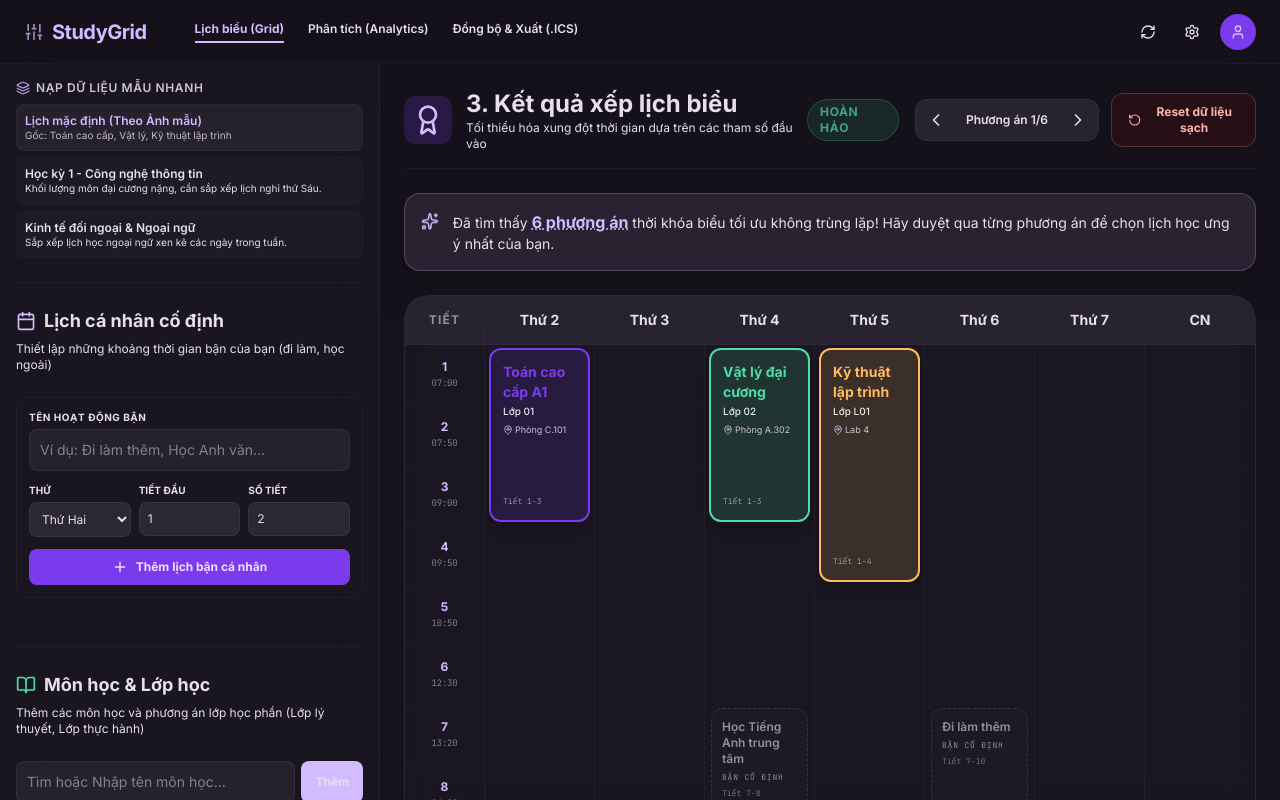
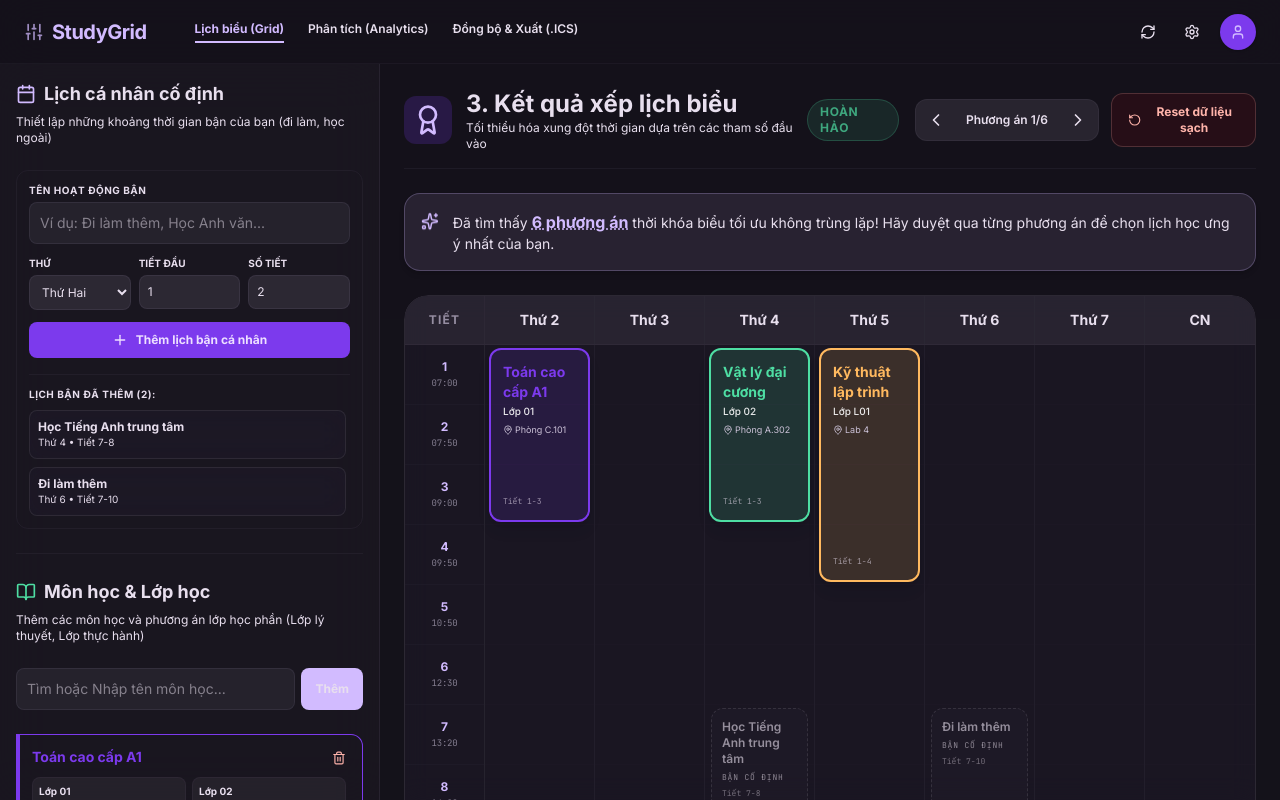
Before and after one commit to NGUYEN0205/WebLapLichV2, a React (Vite) app: page / in a window 1280 px wide. Built offline with nearby package versions, Linux system fonts and the light colour scheme.

Commit message:
feat(sidebar): remove preset data loader
Simplify the sidebar interface by removing the static preset loading section to improve UI focus.

```diff
--- a/src/components/Sidebar.tsx
+++ b/src/components/Sidebar.tsx
@@ -174,36 +174,6 @@ export const Sidebar: React.FC<SidebarProps> = ({
   return (
     <aside className="w-full lg:w-[380px] bg-brand-surface/60 backdrop-blur-xl border-r border-[#4a4455]/30 shadow-2xl flex flex-col p-4 gap-6 overflow-y-auto pb-24 h-full shrink-0">
 
-      {/* PRESETS LOADER */}
-      <div className="flex flex-col gap-2">
-        <label className="text-xs font-semibold text-brand-on-primary-container tracking-wider uppercase flex items-center gap-1.5 opacity-85">
-          <Layers className="w-3.5 h-3.5 text-brand-primary" />
-          Nạp dữ liệu mẫu nhanh
-        </label>
-        <div className="grid grid-cols-1 gap-1.5">
-          <button
-            onClick={() => loadPreset(DEFAULT_PRESET)}
-            className="text-left text-xs bg-brand-surface-high/70 hover:bg-brand-surface-highest transition p-2 rounded-lg border border-[#4a4455]/20 text-[#e8dfee] flex flex-col"
-          >
-            <span className="font-semibold text-brand-primary">Lịch mặc định (Theo Ảnh mẫu)</span>
-            <span className="text-[10px] text-brand-on-surface-variant opacity-80">Gốc: Toán cao cấp, Vật lý, Kỹ thuật lập trình</span>
-          </button>
-
-          {OTHER_PRESETS.map((p, idx) => (
-            <button
-              key={idx}
-              onClick={() => loadPreset(p)}
-              className="text-left text-xs bg-brand-surface-high/30 hover:bg-brand-surface-high transition p-2 rounded-lg border border-[#4a4455]/10 text-[#e8dfee]"
-            >
-              <span className="font-semibold">{p.name}</span>
-              <span className="block text-[10px] text-brand-on-surface-variant line-clamp-1">{p.description}</span>
-            </button>
-          ))}
-        </div>
-      </div>
-
-      <hr className="border-[#4a4455]/20" />
-
       {/* LỊCH CÁ NHÂN CỐ ĐỊNH */}
       <div className="flex flex-col gap-1.5">
         <h2 className="text-lg font-bold text-[#e8dfee] flex items-center gap-2">
@@ -215,8 +185,9 @@ export const Sidebar: React.FC<SidebarProps> = ({
         </p>
       </div>
 
-      {/* Form bận */}
-      <form onSubmit={handleAddBusy} className="bg-brand-surface-low/80 p-3 rounded-xl border border-[#4a4455]/20 flex flex-col gap-3">
+      {/* Form bận & Danh sách kèm theo */}
+      <div className="bg-brand-surface-low/80 p-3 rounded-xl border border-[#4a4455]/20 flex flex-col gap-3">
+        <form onSubmit={handleAddBusy} className="flex flex-col gap-3">
           <div className="flex flex-col gap-1">
             <label className="text-[10px] font-bold text-brand-on-surface-variant uppercase tracking-wider">
               Tên hoạt động bận
@@ -251,24 +222,38 @@ export const Sidebar: React.FC<SidebarProps> = ({
             <div className="flex flex-col gap-1">
               <label className="text-[10px] font-bold text-brand-on-surface-variant uppercase">Tiết đầu</label>
               <input
-              value={busyStart}
-              onChange={(e) => setBusyStart(Math.max(1, Math.min(12, Number(e.target.value))))}
+                value={busyStart || ""}
+                onChange={(e) => {
+                  const val = e.target.value;
+                  setBusyStart(val === "" ? 0 : Number(val));
+                }}
+                onBlur={() => {
+                  setBusyStart(prev => Math.max(1, Math.min(12, prev || 1)));
+                }}
                 className="bg-brand-surface-high border border-[#4a4455]/45 rounded-lg p-2 text-xs text-[#e8dfee] focus:outline-none"
                 type="number"
                 min={1}
                 max={12}
+                list="slots-1-12"
               />
             </div>
 
             <div className="flex flex-col gap-1">
               <label className="text-[10px] font-bold text-brand-on-surface-variant uppercase">Số tiết</label>
               <input
-              value={busyDuration}
-              onChange={(e) => setBusyDuration(Math.max(1, Math.min(12, Number(e.target.value))))}
+                value={busyDuration || ""}
+                onChange={(e) => {
+                  const val = e.target.value;
+                  setBusyDuration(val === "" ? 0 : Number(val));
+                }}
+                onBlur={() => {
+                  setBusyDuration(prev => Math.max(1, Math.min(12, prev || 1)));
+                }}
                 className="bg-brand-surface-high border border-[#4a4455]/45 rounded-lg p-2 text-xs text-[#e8dfee] focus:outline-none"
                 type="number"
                 min={1}
                 max={12}
+                list="slots-1-12"
               />
             </div>
           </div>
@@ -282,8 +267,11 @@ export const Sidebar: React.FC<SidebarProps> = ({
           </button>
         </form>
 
-      {/* Danh sách bận */}
-      <div className="flex flex-col gap-2 max-h-[160px] overflow-y-auto pr-1">
+        {/* Danh sách bận nằm ngay dưới nút thêm */}
+        <div className="flex flex-col gap-2 max-h-[180px] overflow-y-auto pr-1 border-t border-[#4a4455]/20 pt-3 mt-1">
+          <span className="text-[10px] font-bold text-brand-on-surface-variant uppercase tracking-wider block">
+            Lịch bận đã thêm ({busyActivities.length}):
+          </span>
           {busyActivities.length === 0 ? (
             <p className="text-[11px] text-brand-on-surface-variant opacity-60 italic text-center py-2 border border-dashed border-[#4a4455]/20 rounded-xl">
               Chưa có lịch bận cố định nào
@@ -292,7 +280,7 @@ export const Sidebar: React.FC<SidebarProps> = ({
             busyActivities.map((act) => (
               <div
                 key={act.id}
-              className="glass-panel p-2.5 rounded-lg flex justify-between items-center group hover:bg-white/5 transition-all"
+                className="glass-panel bg-brand-surface-high/50 p-2 rounded-lg flex justify-between items-center group hover:bg-white/5 transition-all"
               >
                 <div className="flex flex-col">
                   <span className="font-bold text-xs text-[#e8dfee]">{act.name}</span>
@@ -301,6 +289,7 @@ export const Sidebar: React.FC<SidebarProps> = ({
                   </span>
                 </div>
                 <button
+                  type="button"
                   onClick={() => handleDeleteBusy(act.id)}
                   className="text-brand-on-surface-variant hover:text-brand-error opacity-100 lg:opacity-0 lg:group-hover:opacity-100 transition-all p-1"
                   title="Xóa lịch bận"
@@ -310,6 +299,7 @@ export const Sidebar: React.FC<SidebarProps> = ({
               </div>
             ))
           )}
+        </div>
       </div>
 
       <hr className="border-[#4a4455]/20" />
@@ -459,13 +449,20 @@ export const Sidebar: React.FC<SidebarProps> = ({
                       </select>
                     </div>
                     <div className="flex flex-col gap-0.5">
-                      <span className="text-[8px] text-brand-on-surface-variant font-bold uppercase">Tiết Đều</span>
+                      <span className="text-[8px] text-brand-on-surface-variant font-bold uppercase">Tiết Đầu</span>
                       <input
                         type="number"
                         min={1}
                         max={12}
-                        value={newClassStart}
-                        onChange={(e) => setNewClassStart(Math.max(1, Math.min(12, Number(e.target.value))))}
+                        value={newClassStart || ""}
+                        onChange={(e) => {
+                          const val = e.target.value;
+                          setNewClassStart(val === "" ? 0 : Number(val));
+                        }}
+                        onBlur={() => {
+                          setNewClassStart(prev => Math.max(1, Math.min(12, prev || 1)));
+                        }}
+                        list="slots-1-12"
                         className="bg-brand-surface-highest border border-[#4a4455]/40 text-[10px] rounded p-1 text-[#e8dfee]"
                       />
                     </div>
@@ -475,8 +472,15 @@ export const Sidebar: React.FC<SidebarProps> = ({
                         type="number"
                         min={1}
                         max={12}
-                        value={newClassDuration}
-                        onChange={(e) => setNewClassDuration(Math.max(1, Math.min(12, Number(e.target.value))))}
+                        value={newClassDuration || ""}
+                        onChange={(e) => {
+                          const val = e.target.value;
+                          setNewClassDuration(val === "" ? 0 : Number(val));
+                        }}
+                        onBlur={() => {
+                          setNewClassDuration(prev => Math.max(1, Math.min(12, prev || 1)));
+                        }}
+                        list="slots-1-12"
                         className="bg-brand-surface-highest border border-[#4a4455]/40 text-[10px] rounded p-1 text-[#e8dfee]"
                       />
                     </div>
@@ -533,6 +537,22 @@ export const Sidebar: React.FC<SidebarProps> = ({
           Tính toán tối ưu lịch học
         </button>
       </div>
+
+      {/* Shared datalist for start slots and duration */}
+      <datalist id="slots-1-12">
+        <option value="1" />
+        <option value="2" />
+        <option value="3" />
+        <option value="4" />
+        <option value="5" />
+        <option value="6" />
+        <option value="7" />
+        <option value="8" />
+        <option value="9" />
+        <option value="10" />
+        <option value="11" />
+        <option value="12" />
+      </datalist>
     </aside>
   );
 };
```
Lines whose indentation alone changed are shown as unchanged.
